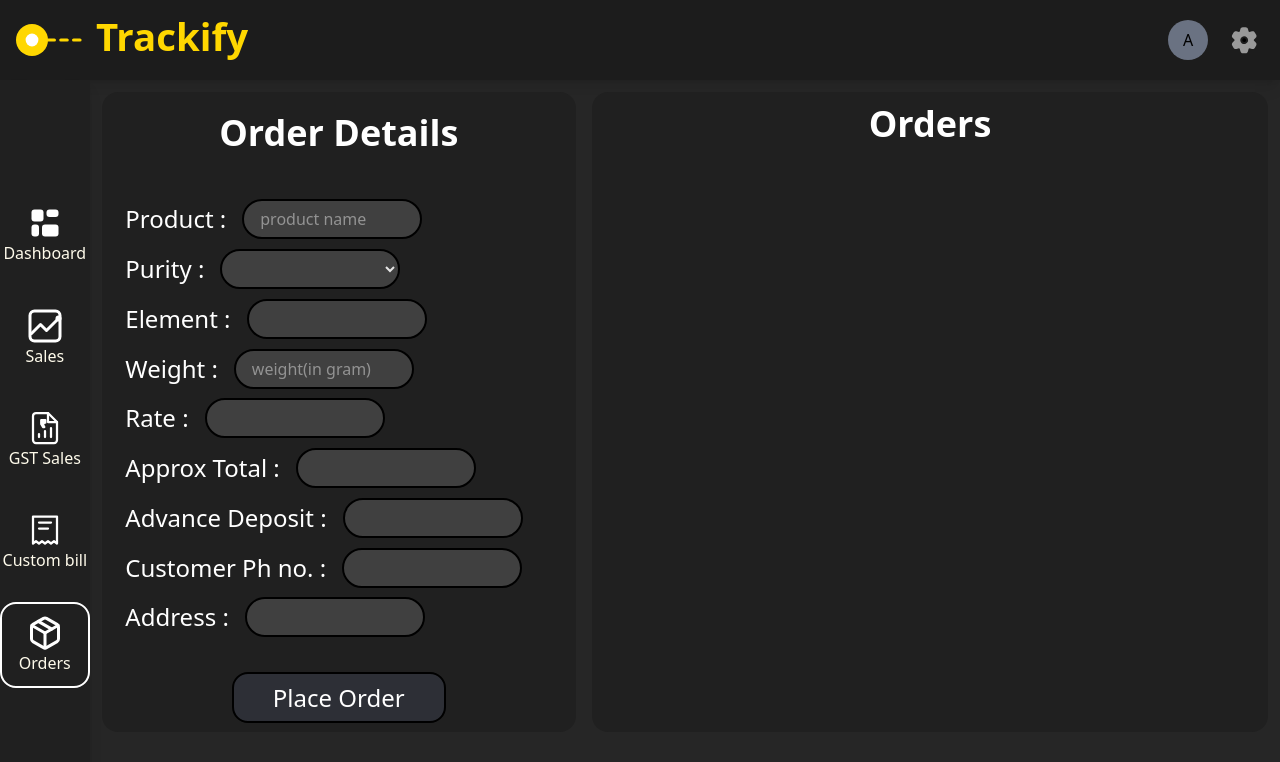
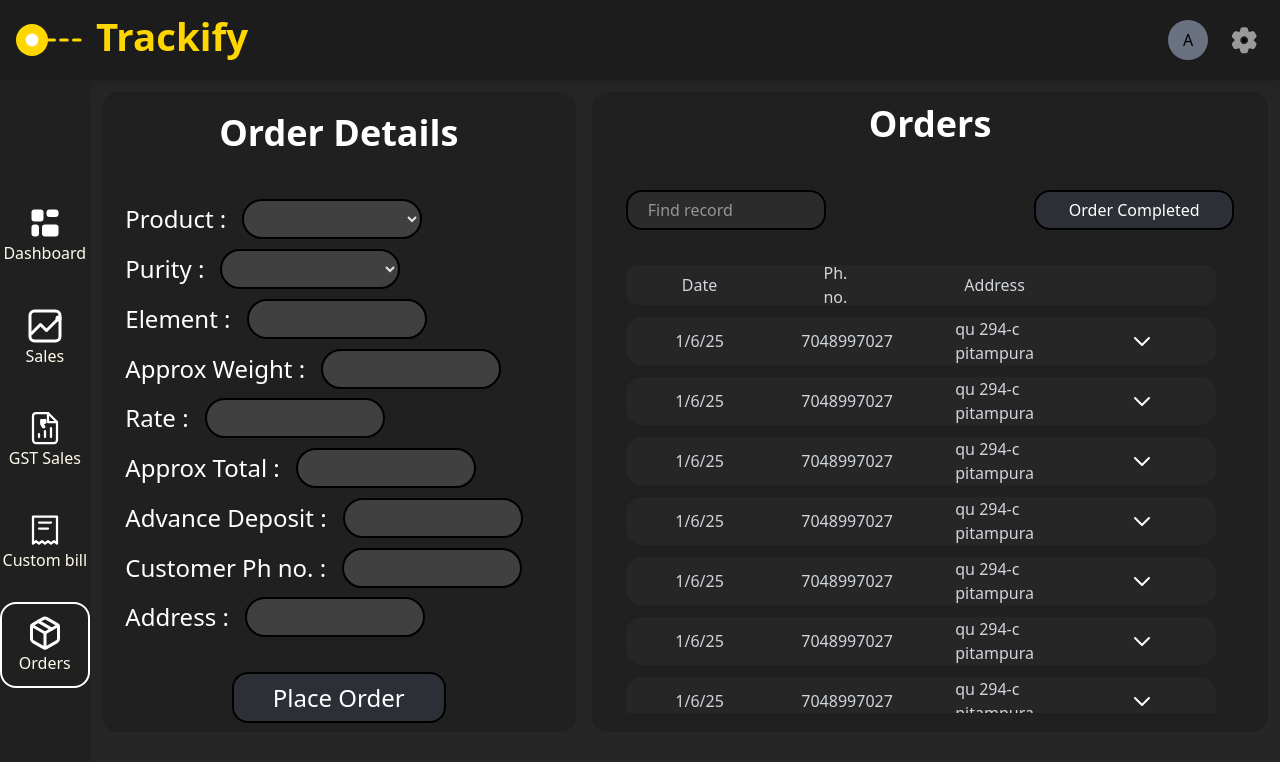
Before and after one commit to Aryanluthra1911/Trackify, a React (Vite) app in the folder frontend/: page /orders in a window 1280 px wide. Shown: the top 762 px of the page. Built offline with nearby package versions, Linux system fonts and the light colour scheme.

Commit message:
feat: Refactor Orders page with new components and remove deprecated navbar buttons

```diff
--- /dev/null
+++ b/frontend/src/components/Order_componet.jsx
@@ -0,0 +1,9 @@
+import React from 'react'
+
+const Order_componet = ({label,output}) => {
+    return (
+        <div className={`w-[30%] h-full text-m text-white flex items-center justify-center`}>{`${label}: ${output}`}</div>
+    )
+}
+
+export default Order_componet
--- /dev/null
+++ b/frontend/src/components/Order_detail_block.jsx
@@ -0,0 +1,49 @@
+import React, { useState } from 'react'
+import Heading from './Heading'
+import Order_componet from './Order_componet';
+
+const Order_detail_block = () => {
+    const [active,setactive] = useState(false);
+    return (
+        <div className='h-auto min-h-10 w-[97%] bg-[#262626] shadow-[#262626] shadow-m rounded-2xl space-y-3 hover:border-1 hover:border-white'>
+            <div className='h-full w-full rounded-2xl flex items-center justify-around '>
+                <Heading label= "1/6/25"/>
+                <Heading label= "7048997027"/>
+                <Heading label= "qu 294-c pitampura"/>
+                <button onClick={()=>{
+                    setactive(!active)
+                }} className='flex items-center bg-[#262626] justify-center h-[80%] w-[8%]  rounded-4xl text-[#ffff]  hover:bg-slate-700 text-2xl'>
+                    {active ?
+                    <>
+                        <svg xmlns="http://www.w3.org/2000/svg" fill="none"
+                        viewBox="0 0 24 24" stroke="currentColor"
+                        width="24" height="24" className="transform -rotate-90">
+                            <path strokeLinecap="round" strokeLinejoin="round"
+                            strokeWidth="2" d="M9 5l7 7-7 7" />
+                        </svg>
+                    </>
+                    :
+                    <>
+                        <svg xmlns="http://www.w3.org/2000/svg" fill="none" viewBox="0 0 24 24" stroke="currentColor" width="24" height="24" className="transform rotate-90">
+                            <path strokeLinecap="round" strokeLinejoin="round" strokeWidth="2" d="M9 5l7 7-7 7" />
+                        </svg>
+                    </>
+                    }
+                </button>
+            </div>
+            {active?
+            <div className='h-auto min-h-20 w-full flex items-center justify-around flex-wrap'>
+                <Order_componet label={'product'} output={"tops"}/>
+                <Order_componet label={'purity'} output={"18k"}/>
+                <Order_componet label={'weight'} output={"tops"}/>
+                <Order_componet label={'rate'} output={"tops"}/>
+                <Order_componet label={'deposit'} output={"12000"}/>
+                <Order_componet label={'total'} output={"120000"}/>
+            </div>
+            :
+            <></>}
+        </div>
+    )
+}
+
+export default Order_detail_block
--- a/frontend/src/pages/Orders.jsx
+++ b/frontend/src/pages/Orders.jsx
@@ -1,8 +1,12 @@
 import React from 'react'
 import Header from '../components/Header'
 import Navbar from '../components/Navbar'
+import Searchbar from '../components/Searchbar'
 import Input_block from '../components/Input_block'
 import Selected_input from '../components/Selected_input'
+import Custom_bill_sales from '../components/Custom_bill_sales'
+import Order_detail_block from '../components/order_detail_block'
+import Heading from '../components/Heading'
 
 const Orders = () => {
     return (
@@ -14,10 +18,10 @@
                     <div className='w-[40%] h-160 mr-1 m-3 bg-[#202020] rounded-2xl flex flex-col space-y-3 items-center justify-around shadow-[#f9fafb] border-amber-50'>
                         <h1 className='h-[10%] w-full text-4xl flex justify-center items-center text-[#ffff] font-bold'>Order Details</h1>
                         <div className='h-[70%] w-[90%] flex flex-col justify-around'>
-                            <Input_block label='Product'/>
+                            <Selected_input label='Product' options={["","bali","braclet","chain","bangle","nth","tikka","god figure","pendant set","ring","tops","Not in list"]}/>
                             <Selected_input label ='Purity'options={['','18k','22k','24k']}/>
                             <Input_block label='Element'/>
-                            <Input_block label='Weight'/>
+                            <Input_block label='Approx Weight'/>
                             <Input_block label='Rate'/>
                             <Input_block label = 'Approx Total'/>
                             <Input_block label='Advance Deposit'/>
@@ -28,7 +32,25 @@
                     </div>
                     <div className='flex flex-col items-center w-[57%] h-160 m-3 bg-[#202020] shadow-[#f9fafb] border-amber-50 rounded-2xl space-y-8'>
                         <h1 className='h-[10%] w-full text-4xl flex justify-center items-center text-[#ffff] font-bold'>Orders</h1>
-
+                        <div className='h-[7%] w-[90%]  flex justify-between items-center'>
+                            <Searchbar/>
+                            <button className={` flex items-center justify-center h-10 w-50 bg-[#2D2F36] rounded-2xl text-[#ffff] border-2 hover:bg-green-500 border-black `}>Order Completed</button>
+                        </div>
+                        <div className='  h-[70%] w-[90%] overflow-auto  space-y-3'>
+                            <div className='h-10 w-[97%] bg-[#262626] shadow-[#262626] shadow-m rounded-xl flex items-center justify-around hover:border-1 hover:border-white sticky top-0'>
+                                <Heading label={"Date"}/>
+                                <Heading label={"Ph. no."}/>
+                                <Heading label={"Address"}/>
+                                <Heading/>
+                            </div>
+                            <Order_detail_block/>
+                            <Order_detail_block/>
+                            <Order_detail_block/>
+                            <Order_detail_block/>
+                            <Order_detail_block/>
+                            <Order_detail_block/>
+                            <Order_detail_block/>
+                        </div>
                     </div>
                 </div>
             </div>
```
Also changed, not shown: frontend/src/components/navbar.txt (deleted), 1 other file (tests, documents, lock files or other folders).
